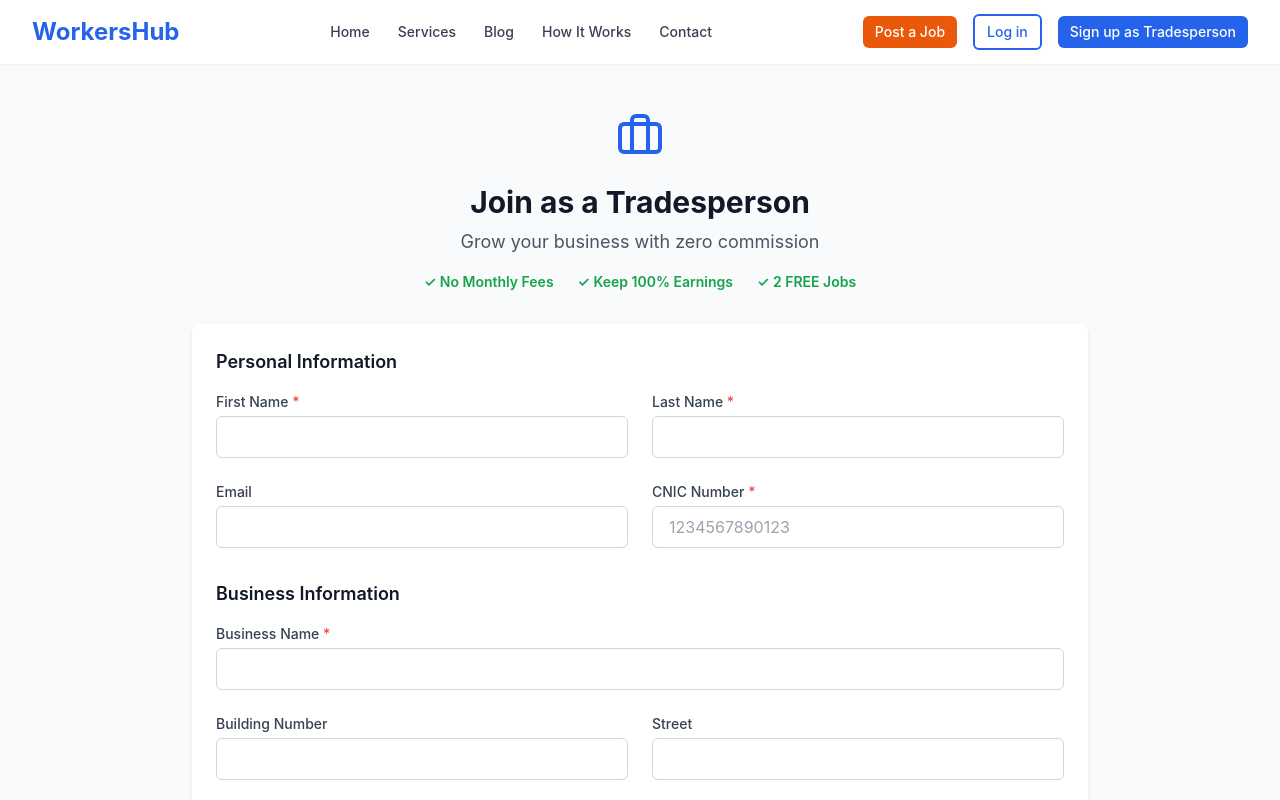
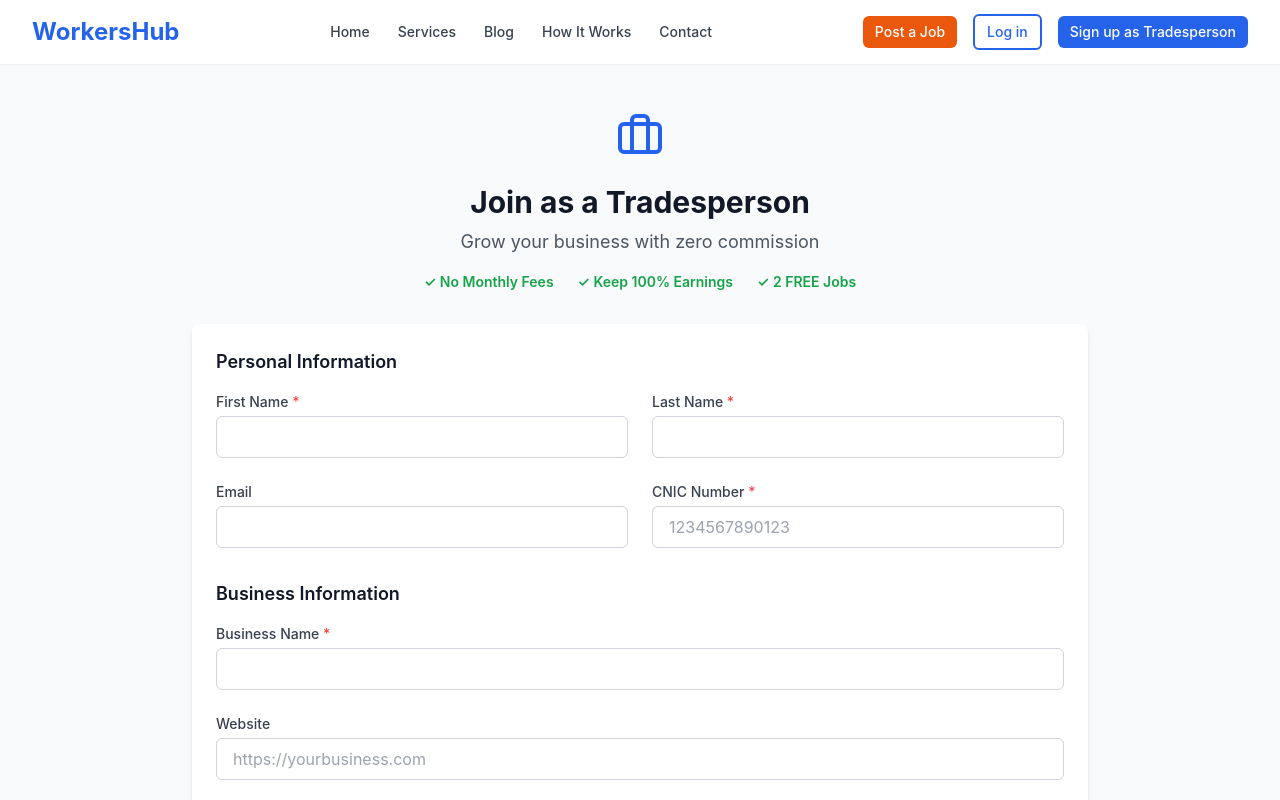
Before and after one commit to junaidp/Workers, a React (Vite) app in the folder client/: page /register/tradesman in a window 1280 px wide. Shown: the top 800 px of the page. Built offline with nearby package versions, Linux system fonts and the light colour scheme; no server answers.

Commit message:
build fix

```diff
--- a/client/src/pages/auth/TradesmanRegisterPage.tsx
+++ b/client/src/pages/auth/TradesmanRegisterPage.tsx
@@ -23,6 +23,7 @@ export default function TradesmanRegisterPage() {
     whatsapp: '',
     mobile: '',
     landline: '',
+    website: '',
     cnicNumber: '',
   })
   const [files, setFiles] = useState<any>({})
@@ -165,14 +166,25 @@ export default function TradesmanRegisterPage() {
                     <label className="label">Business Name <span className="text-red-500">*</span></label>
                     <input name="businessName" required className="input" value={formData.businessName} onChange={handleChange} />
                   </div>
+                  <div>
+                    <label className="label">Website</label>
+                    <input
+                      name="website"
+                      type="url"
+                      placeholder="https://yourbusiness.com"
+                      className="input"
+                      value={formData.website}
+                      onChange={handleChange}
+                    />
+                  </div>
                   <div className="grid md:grid-cols-2 gap-6">
                     <div>
-                      <label className="label">Building Number</label>
-                      <input name="buildingNumber" className="input" value={formData.buildingNumber} onChange={handleChange} />
+                      <label className="label">Building Number <span className="text-red-500">*</span></label>
+                      <input name="buildingNumber" required className="input" value={formData.buildingNumber} onChange={handleChange} />
                     </div>
                     <div>
-                      <label className="label">Street</label>
-                      <input name="street" className="input" value={formData.street} onChange={handleChange} />
+                      <label className="label">Street <span className="text-red-500">*</span></label>
+                      <input name="street" required className="input" value={formData.street} onChange={handleChange} />
                     </div>
                     <div>
                       <label className="label">Town <span className="text-red-500">*</span></label>
```
